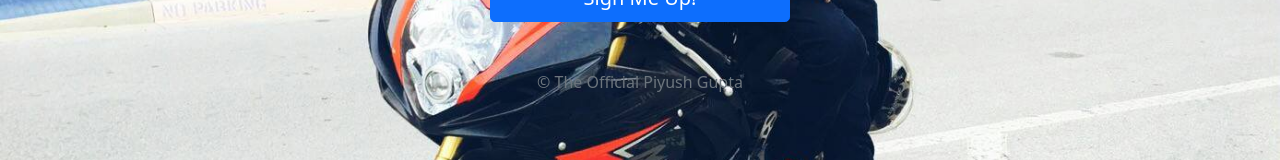
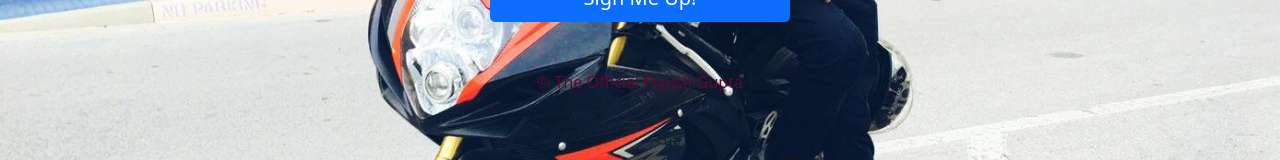
Before and after one commit to piyushgupta428/NewsletterSignUpWeb, a website: page signup.html in a window 1280 px wide. Shown: the part 513-673 px from the top of the page. Drawn offline with nearby package versions, Linux system fonts and the light colour scheme.

```diff
--- a/signup.html
+++ b/signup.html
@@ -58,7 +58,7 @@
     <input type="email" name="email" id="inputPassword bottom" style="margin-bottom:10px;" class="form-control" placeholder="Email" required>
 
     <button class="w-100 btn btn-lg btn-primary" type="submit">Sign Me Up!</button>
-    <p class="mt-5 mb-3 text-muted">&copy; The Official Piyush Gupta</p>
+    <p class="mt-5 mb-3 " style="color:rgb(94, 8, 47);" >&copy; The Official Piyush Gupta</p>
   </form>
 </main>
 
```
